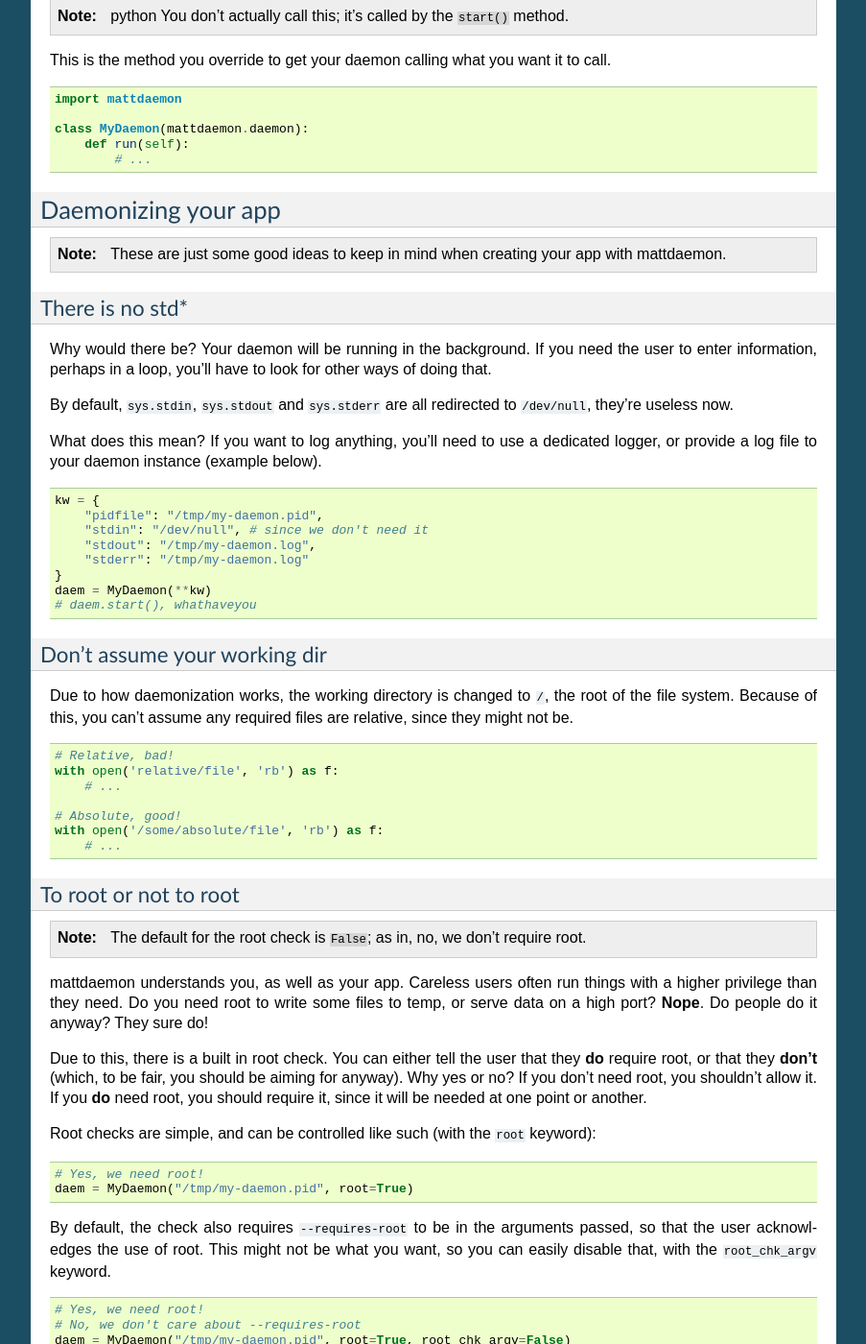
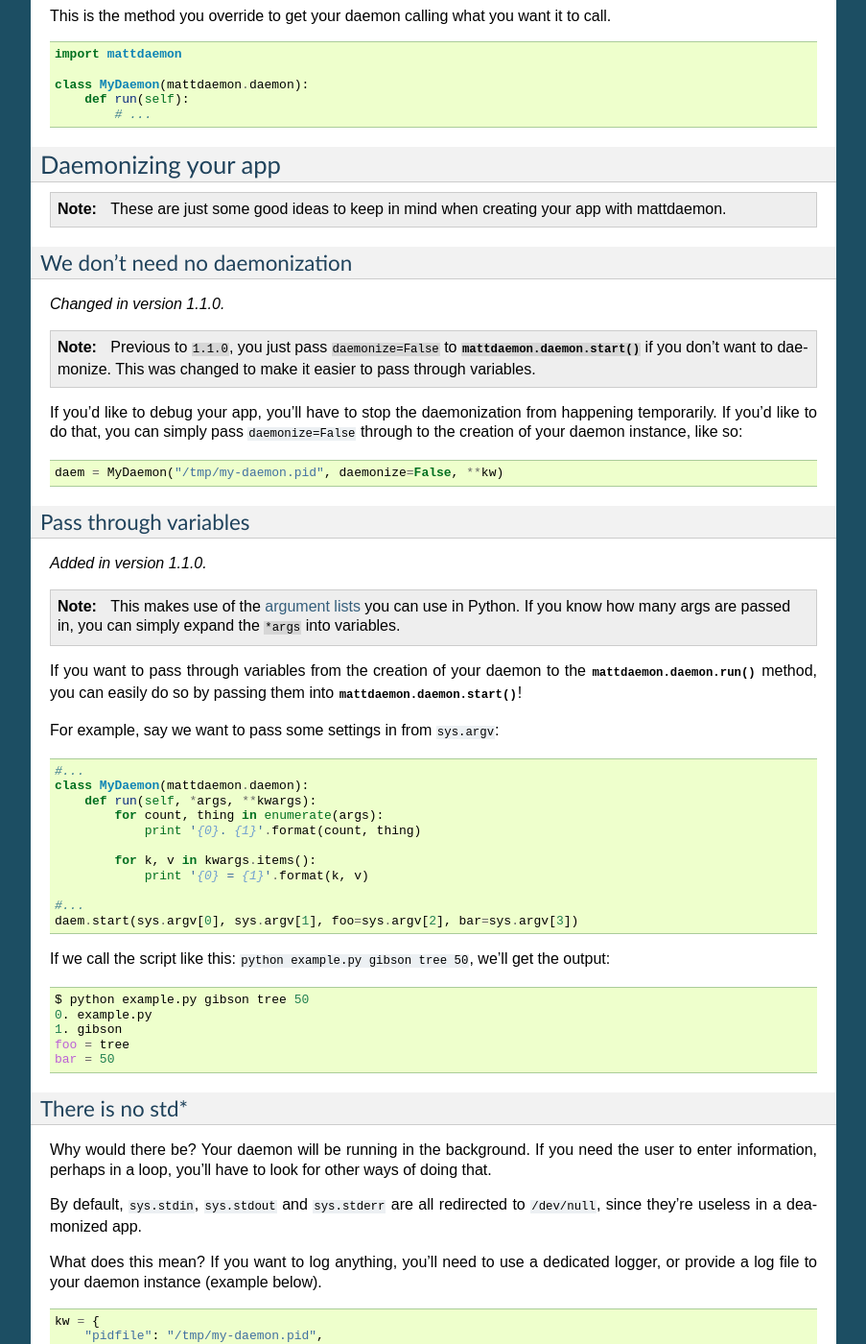
Before and after one commit to sysr-q/mattdaemon, a Sphinx documentation site: the page built from docs/usage.rst, in a window 1280 px wide and 1400 px high, scrolled down 1392 px. Shown: the whole window at 96% size, without its empty margins (198-1101 px from the left). Built offline with Sphinx 7.4.7, drawn with Linux system fonts in a browser that asks for light colours; some of the changed text lies outside the part shown.

Commit message:
Moved some variables around, allowing easy pass through of information.

```diff
--- a/docs/index.rst
+++ b/docs/index.rst
@@ -16,3 +16,4 @@
     :maxdepth: 2
 
     usage
+    autodoc
--- a/docs/usage.rst
+++ b/docs/usage.rst
@@ -62,7 +59,7 @@
 restart
 ^^^^^^^
 .. note::
-    This literally just calls ``stop()`` and ``start()``, in that order.
+    This literally just calls :func:`mattdaemon.daemon.stop` and :func:`mattdaemon.daemon.start`, in that order.
 
 .. code-block:: python
 
@@ -82,8 +79,8 @@
 
 run
 ^^^
-.. note:: python
-    You don't actually call this; it's called by the ``start()`` method.
+.. note::
+    You don't actually call this; it's called by the :func:`mattdaemon.daemon.start` method.
 
 This is the method you override to get your daemon calling what you want it to call.
 
@@ -100,11 +97,59 @@
 .. note::
     These are just some good ideas to keep in mind when creating your app with mattdaemon.
 
+We don't need no daemonization
+^^^^^^^^^^^^^^^^^^^^^^^^^^^^^^
+.. versionchanged:: 1.1.0
+.. note::
+    Previous to ``1.1.0``, you just pass ``daemonize=False`` to :func:`mattdaemon.daemon.start` if you don't want to daemonize.
+    This was changed to make it easier to pass through variables.
+
+If you'd like to debug your app, you'll have to stop the daemonization from happening temporarily. If you'd like to do that, you can simply pass ``daemonize=False`` through to the creation of your daemon instance, like so:
+
+.. code-block:: python
+
+    daem = MyDaemon("/tmp/my-daemon.pid", daemonize=False, **kw)
+
+Pass through variables
+^^^^^^^^^^^^^^^^^^^^^^
+.. versionadded:: 1.1.0
+.. note::
+    This makes use of the `argument lists <http://docs.python.org/2/tutorial/controlflow.html#arbitrary-argument-lists>`_ you can use in Python.
+    If you know how many args are passed in, you can simply expand the ``*args`` into variables.
+
+If you want to pass through variables from the creation of your daemon to the :func:`mattdaemon.daemon.run` method, you can easily do so by passing them into :func:`mattdaemon.daemon.start`!
+
+For example, say we want to pass some settings in from ``sys.argv``:
+
+.. code-block:: python
+
+    #...
+    class MyDaemon(mattdaemon.daemon):
+        def run(self, *args, **kwargs):
+            for count, thing in enumerate(args):
+                print '{0}. {1}'.format(count, thing)
+
+            for k, v in kwargs.items():
+                print '{0} = {1}'.format(k, v)
+
+    #...
+    daem.start(sys.argv[0], sys.argv[1], foo=sys.argv[2], bar=sys.argv[3])
+
+If we call the script like this: ``python example.py gibson tree 50``, we'll get the output:
+
+.. code-block:: sh
+
+    $ python example.py gibson tree 50
+    0. example.py
+    1. gibson
+    foo = tree
+    bar = 50
+
 There is no std*
 ^^^^^^^^^^^^^^^^
 Why would there be? Your daemon will be running in the background. If you need the user to enter information, perhaps in a loop, you'll have to look for other ways of doing that.
 
-By default, ``sys.stdin``, ``sys.stdout`` and ``sys.stderr`` are all redirected to ``/dev/null``, they're useless now.
+By default, ``sys.stdin``, ``sys.stdout`` and ``sys.stderr`` are all redirected to ``/dev/null``, since they're useless in a deamonized app.
 
 What does this mean? If you want to log anything, you'll need to use a dedicated logger, or provide a log file to your daemon instance (example below).
 
--- a/setup.py
+++ b/setup.py
@@ -7,7 +7,7 @@
 
 kw = {
     "name": "mattdaemon",
-    "version": "1.0.0",
+    "version": "1.1.0",
     "description": "Easily daemonize your python projects",
     "long_description": long_desc(),
     "url": "https://github.com/plausibility/mattdaemon",
```
Also changed, not shown: other parts of docs/usage.rst (+1 -4 lines), docs/autodoc.rst (added, +10 -0 lines), 1 other file.
